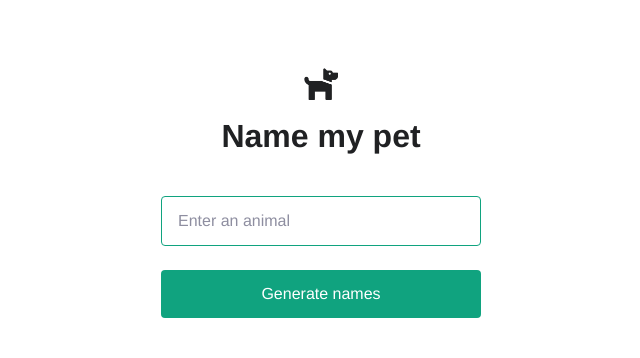
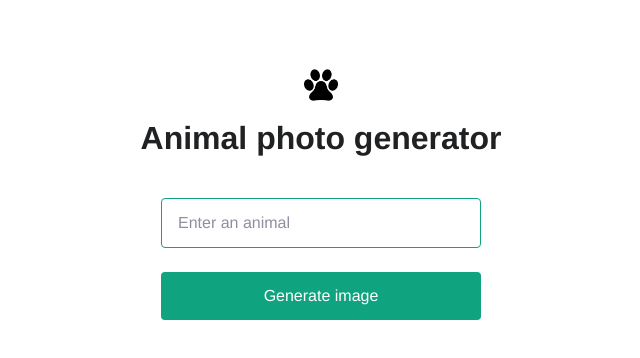
Before and after one commit to ULL-ESIT-DMSI-2223/nextjs-marta-molina-fernandez-alu0101603360, a Next.js app: page / in a window 1280 px wide. Shown: the top 358 px of the page, without its empty margins (319-959 px from the left). Built offline with nearby package versions, Linux system fonts and the light colour scheme; a web font is replaced by a local one.

Commit message:
funciona?

```diff
--- a/pages/index.js
+++ b/pages/index.js
@@ -23,12 +23,12 @@ export default function Home() {
     <div>
       <Head>
         <title>OpenAI Quickstart</title>
-        <link rel="icon" href="/dog.png" />
+        <link rel="icon" href="/animal_icon.png" />
       </Head>
 
       <main className={styles.main}>
-        <img src="/dog.png" className={styles.icon} />
-        <h3>Name my pet</h3>
+        <img src="/animal_icon.png" className={styles.icon} />
+        <h3>Animal photo generator</h3>
         <form onSubmit={onSubmit}>
           <input
             type="text"
@@ -37,7 +37,7 @@ export default function Home() {
             value={animalInput}
             onChange={(e) => setAnimalInput(e.target.value)}
           />
-          <input type="submit" value="Generate names" />
+          <input type="submit" value="Generate image" />
         </form>
         <div className={styles.result}>{result}</div>
       </main>
```
